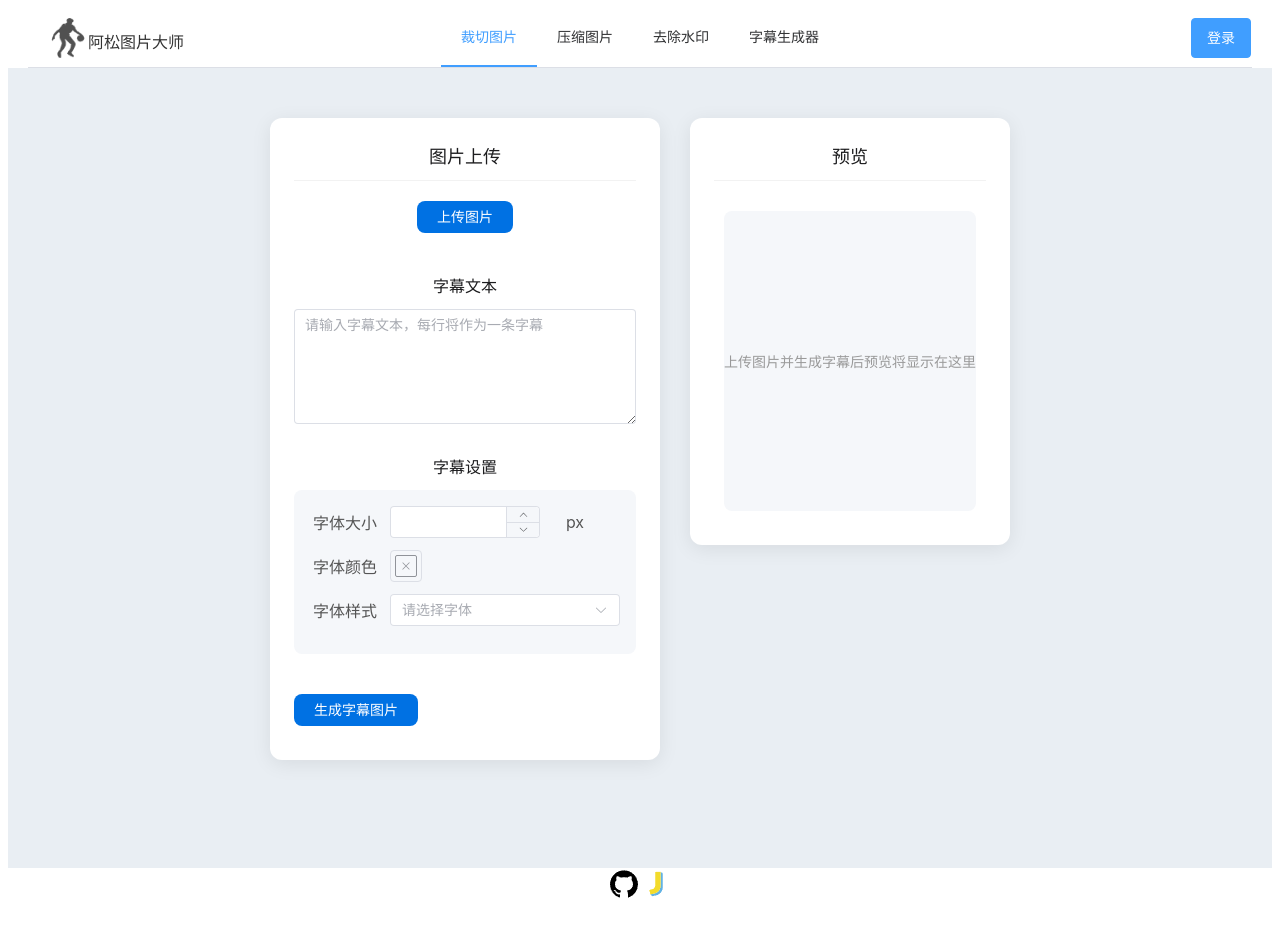
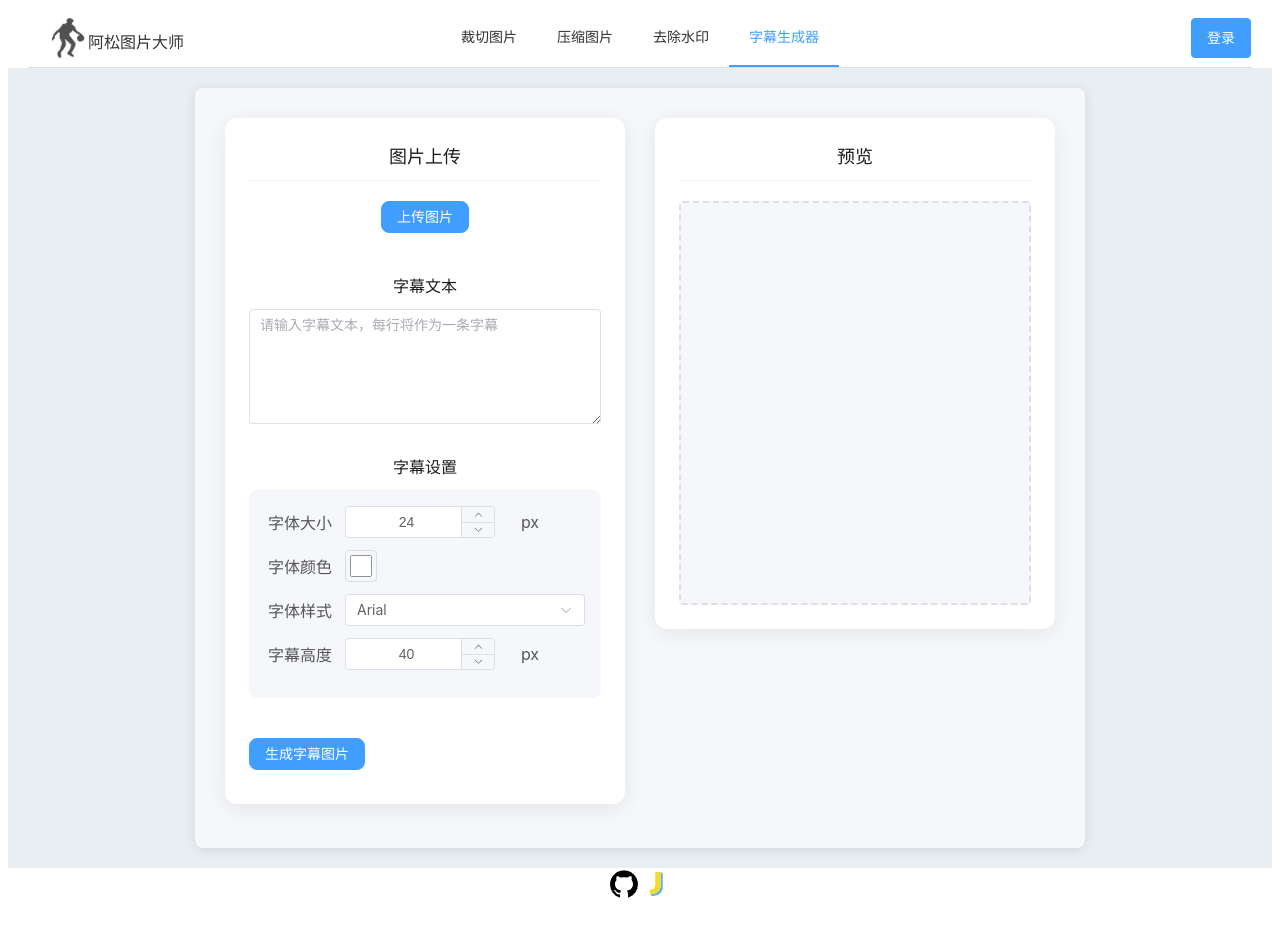
Before and after one commit to GeniusWww/ImageMaster, a Vue app: page /subtitle in a window 1280 px wide. Built offline with nearby package versions, Linux system fonts and the light colour scheme.

Commit message:
修复字幕生成器错误

```diff
--- a/src/App.vue
+++ b/src/App.vue
@@ -1,5 +1,8 @@
 <template>
-   <router-view></router-view>
+  <KeepAlive>
+    <router-view></router-view>
+  </KeepAlive>
+
 
 
 </template>
--- a/src/components/ImageCompress.vue
+++ b/src/components/ImageCompress.vue
@@ -33,8 +33,13 @@
 </template>
 
 <script setup>
-import { ref } from 'vue'
+import { ref, defineComponent } from 'vue'
 import 'vue-cropper/dist/index.css'
+
+defineComponent({
+  name: 'ImageCompress'
+})
+
 const imageUrl = ref('')
 const quality = ref('')
 const handleChange = (file) => {
--- a/src/components/ImageCut.vue
+++ b/src/components/ImageCut.vue
@@ -28,7 +28,12 @@
 </template>
 <script setup>
 import { VueCropper } from 'vue-cropper'
-import {ref} from "vue"
+import {ref, defineComponent} from "vue"
+
+defineComponent({
+  name: 'ImageCut'
+})
+
 const ImgUrl = ref('')
 const cropperRef = ref(null)
 //const outputType = ref('png')
@@ -53,8 +58,6 @@ const downloadCroppedImage = () => {
       // 模拟点击下载链接
       document.body.appendChild(link);
       link.click();
-
-      // 移除临时的 <a> 元素
       document.body.removeChild(link);
     });
   }
--- a/src/components/Index.vue
+++ b/src/components/Index.vue
@@ -1,7 +1,7 @@
 <template>
  <el-container>
   <el-header>
-    <el-menu :default-active="activeIndex"
+    <el-menu :default-active="$route.path"
     class="el-menu-demo"
     mode="horizontal"
     @select="handleSelect"
@@ -21,7 +21,9 @@
 
   </el-header>
   <el-main>
-    <router-view></router-view>
+    <KeepAlive :include="['ImageCut', 'ImageCompress', 'WaterMark', 'SubtitleGenerator']">
+      <router-view></router-view>
+    </KeepAlive>
   </el-main>
   <el-footer>
     <a href="https://github.com/GeniusWww" target="_blank">
@@ -35,9 +37,9 @@
 </template>
 
 <script setup>
-import { ref } from 'vue'
+//import { ref } from 'vue'
 
-const activeIndex = ref('/cut')
+//const activeIndex = ref('/cut')
 </script>
 
 <style scoped>
--- a/src/components/SubtitleGenerator.vue
+++ b/src/components/SubtitleGenerator.vue
@@ -43,6 +43,11 @@
                   <el-option v-for="font in fontFamilies" :key="font.value" :label="font.label" :value="font.value"></el-option>
                 </el-select>
               </div>
+              <div class="setting-item">
+                <span>字幕高度</span>
+                <el-input-number v-model="subtitleHeight" :min="30" :max="100" :step="5" controls-position="right"></el-input-number>
+                <span>px</span>
+              </div>
             </div>
 
             <div class="controls">
@@ -57,21 +62,166 @@
         <div class="preview-panel">
           <h3 class="panel-title">预览</h3>
           <div class="result-section">
-            <img :src="resultImageUrl" class="result-image" @click="showLargeImage" v-if="resultImageUrl" />
+            <img :src="resultImageUrl" class="result-image" v-if="resultImageUrl" />
             <div class="empty-preview" v-else></div>
           </div>
         </div>
       </div>
-
-      <!-- 图片放大查看对话框 -->
-      <el-dialog v-model="dialogVisible" title="图片预览" width="80%" :before-close="handleClose">
-        <img :src="resultImageUrl" style="width: 100%;" />
-      </el-dialog>
     </div>
   </div>
 </template>
 
+<script setup>
+import { ref, defineComponent } from 'vue'
+import { ElMessage } from 'element-plus'
 
+defineComponent({
+  name: 'SubtitleGenerator'
+})
+
+const subtitleText = ref('')
+const fontSize = ref(24)
+const fontColor = ref('#ffffff')
+const fontFamily = ref('Arial')
+const subtitleHeight = ref(40)
+const resultImageUrl = ref('')
+const uploadedImage = ref(null)
+
+// 字体选项
+const fontFamilies = [
+  { value: 'Arial', label: 'Arial' },
+  { value: 'Helvetica', label: 'Helvetica' },
+  { value: 'Times New Roman', label: 'Times New Roman' },
+  { value: 'Courier New', label: 'Courier New' },
+  { value: 'SimSun', label: '宋体' },
+  { value: 'Microsoft YaHei', label: '微软雅黑' }
+]
+
+// 处理图片上传
+const handleImageChange = (file) => {
+  const reader = new FileReader()
+  reader.onload = (e) => {
+    uploadedImage.value = e.target.result
+  }
+  reader.readAsDataURL(file.raw)
+}
+
+// 生成字幕图片
+const generateSubtitles = () => {
+  if (!uploadedImage.value) {
+    // 使用Element Plus的消息提示
+    ElMessage.warning('请先上传图片')
+    return
+  }
+
+  if (!subtitleText.value.trim()) {
+    ElMessage.warning('请输入字幕文本')
+    return
+  }
+
+  // 创建Canvas来处理图片和字幕
+  const canvas = document.createElement('canvas')
+  const ctx = canvas.getContext('2d')
+  const img = new Image()
+
+  img.onload = () => {
+    // 分割字幕文本为多行
+    const lines = subtitleText.value.split('\n')
+
+    // 设置字体样式
+    ctx.font = `${fontSize.value}px ${fontFamily.value}`
+    ctx.textAlign = 'center'
+
+    // 计算单个字幕区域的高度
+    const singleSubtitleHeight = subtitleHeight.value // 使用用户设置的字幕高度
+
+    // 计算新画布的高度（原图高度 + 所有字幕区域的总高度）
+    const totalSubtitlesHeight = singleSubtitleHeight * lines.length
+
+    // 设置Canvas尺寸（宽度与图片一致，高度是原图高度加上所有字幕区域的高度）
+    canvas.width = img.width
+    canvas.height = img.height + totalSubtitlesHeight
+
+    // 绘制原始图片
+    ctx.drawImage(img, 0, 0, img.width, img.height)
+
+    // 设置字体颜色
+    ctx.fillStyle = fontColor.value
+
+    // 创建一个临时Canvas来截取图片底部区域作为字幕背景模板
+    const templateCanvas = document.createElement('canvas')
+    const templateCtx = templateCanvas.getContext('2d')
+    templateCanvas.width = img.width
+    templateCanvas.height = singleSubtitleHeight
+
+    // 计算原图底部区域的位置和大小
+    const bottomAreaHeight = Math.min(singleSubtitleHeight, img.height * 0.15) // 取图片高度的15%或字幕高度中较小的值
+    const bottomAreaY = img.height - bottomAreaHeight
+
+    // 从原图底部截取区域绘制到模板Canvas上
+    templateCtx.drawImage(img, 0, bottomAreaY, img.width, bottomAreaHeight, 0, 0, img.width, singleSubtitleHeight)
+
+    // 添加半透明黑色遮罩以增强文字可读性
+    templateCtx.fillStyle = 'rgba(0, 0, 0, 0.6)'
+    templateCtx.fillRect(0, 0, templateCanvas.width, templateCanvas.height)
+
+    // 为每行字幕创建一个区域
+    lines.forEach((line, index) => {
+      // 计算当前字幕区域的Y坐标位置
+      const subtitleY = img.height + index * singleSubtitleHeight
+
+      // 绘制字幕背景（使用模板）
+      ctx.drawImage(templateCanvas, 0, subtitleY)
+
+      // 绘制分隔线（与图片等宽）
+      if (index > 0) {
+        ctx.strokeStyle = 'rgba(255, 255, 255, 0.3)'
+        ctx.lineWidth = 1
+        ctx.beginPath()
+        ctx.moveTo(0, subtitleY)
+        ctx.lineTo(img.width, subtitleY)
+        ctx.stroke()
+      }
+
+      // 设置文字颜色和样式
+      ctx.font = `${fontSize.value}px ${fontFamily.value}`
+      ctx.fillStyle = fontColor.value
+      ctx.textAlign = 'center'
+
+      // 计算文字Y坐标（垂直居中于字幕区域）
+      const textY = subtitleY + singleSubtitleHeight / 2
+
+      // 添加文字描边以增强可读性
+      ctx.strokeStyle = '#000'
+      ctx.lineWidth = 2
+      ctx.strokeText(line, img.width / 2, textY)
+
+      // 填充文字
+      ctx.fillText(line, img.width / 2, textY)
+    })
+
+    // 将Canvas转换为图片URL
+    resultImageUrl.value = canvas.toDataURL('image/png')
+  }
+
+  img.src = uploadedImage.value
+}
+
+// 下载生成的图片
+const downloadImage = () => {
+  if (!resultImageUrl.value) {
+    ElMessage.warning('请先生成字幕图片')
+    return
+  }
+
+  const link = document.createElement('a')
+  link.download = 'subtitle_image.png'
+  link.href = resultImageUrl.value
+  document.body.appendChild(link)
+  link.click()
+  document.body.removeChild(link)
+}
+</script>
 
 <style scoped>
 .subtitle-generator {
@@ -80,23 +230,65 @@
   margin: 0 auto;
   font-family: -apple-system, BlinkMacSystemFont, 'Segoe UI', Roboto, Helvetica, Arial, sans-serif;
   color: #333;
+  background-color: #f5f7fa;
+  border-radius: 8px;
+  box-shadow: 0 2px 12px 0 rgba(0,0,0,0.1);
 }
 
 .content-container {
   display: flex;
   gap: 30px;
+  width: 100%;
 }
 
 .left-section {
   flex: 1;
   display: flex;
   flex-direction: column;
+  min-width: 400px;
 }
 
 .right-section {
   width: 45%;
   display: flex;
   flex-direction: column;
+  min-width: 400px;
+}
+
+.preview-panel {
+  background-color: white;
+  border-radius: 8px;
+  padding: 20px;
+  box-shadow: 0 2px 12px 0 rgba(0,0,0,0.1);
+}
+
+.result-section {
+  margin-top: 20px;
+  min-height: 400px;
+  display: flex;
+  justify-content: center;
+  align-items: center;
+  background-color: #f5f7fa;
+  border-radius: 4px;
+}
+
+.result-image {
+  max-width: 100%;
+  max-height: 600px;
+  object-fit: contain;
+}
+
+.empty-preview {
+  width: 100%;
+  height: 400px;
+  display: flex;
+  justify-content: center;
+  align-items: center;
+  color: #909399;
+  font-size: 14px;
+  background-color: #f5f7fa;
+  border: 2px dashed #dcdfe6;
+  border-radius: 4px;
 }
 
 .panel, .preview-panel {
@@ -171,84 +363,5 @@
 
 .apple-button {
   border-radius: 8px;
-  font-weight: 500;
-  transition: all 0.2s ease;
-  padding: 10px 20px;
-  border: none;
-}
-
-.generate-btn {
-  background-color: #0071e3;
-  border-color: #0071e3;
-}
-
-.generate-btn:hover {
-  background-color: #0077ed;
-  box-shadow: 0 2px 8px rgba(0, 113, 227, 0.3);
-}
-
-.download-btn {
-  background-color: #34c759;
-  border-color: #34c759;
-}
-
-.download-btn:hover {
-  background-color: #30d158;
-  box-shadow: 0 2px 8px rgba(52, 199, 89, 0.3);
-}
-
-.upload-btn {
-  background-color: #0071e3;
-  border-color: #0071e3;
-}
-
-.upload-btn:hover {
-  background-color: #0077ed;
-  box-shadow: 0 2px 8px rgba(0, 113, 227, 0.3);
-}
-
-.result-section {
-  padding: 10px;
-  border-radius: 8px;
-  overflow: hidden;
-}
-
-.result-image {
-  max-width: 100%;
-  max-height: 600px;
-  border-radius: 8px;
-  box-shadow: 0 2px 12px rgba(0, 0, 0, 0.1);
-  transition: transform 0.3s ease;
-  cursor: pointer;
-}
-
-.result-image:hover {
-  transform: scale(1.02);
-}
-
-@media (max-width: 768px) {
-  .content-container {
-    flex-direction: column;
-  }
-
-  .right-section {
-    width: 100%;
-  }
-}
-
-.empty-preview {
-  width: 100%;
-  height: 300px;
-  background-color: #f5f7fa;
-  border-radius: 8px;
-  display: flex;
-  align-items: center;
-  justify-content: center;
-  color: #999;
-  font-size: 14px;
-}
-
-.empty-preview::after {
-  content: '上传图片并生成字幕后预览将显示在这里';
 }
 </style>
--- a/src/components/WaterMark.vue
+++ b/src/components/WaterMark.vue
@@ -1,3 +1,11 @@
 <template>
     你好
 </template>
+
+<script setup>
+import { defineComponent } from 'vue'
+
+defineComponent({
+  name: 'WaterMark'
+})
+</script>
--- a/src/router/index.js
+++ b/src/router/index.js
@@ -15,7 +15,7 @@ const routes = [
     children: [
       {
         path: '',
-        redirect: '/cut'
+        redirect: '/subtitle'
       },
       {
         path: '/cut',
```
Also changed, not shown: 12 other files (tests, documents, lock files or other folders).
